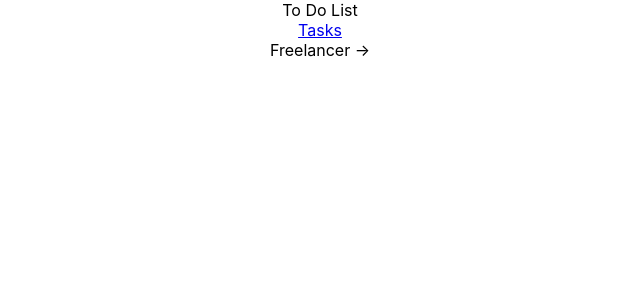
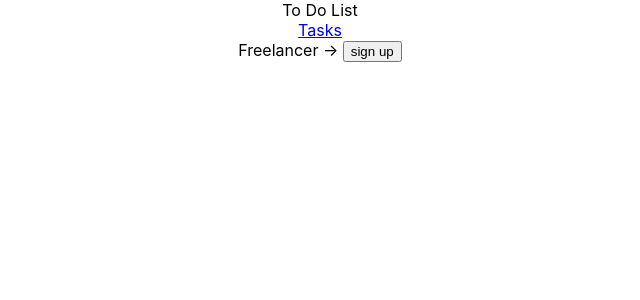
Before and after one commit to NoraElshahat/to-do-list, a React (Create React App) app in the folder to-do-list/frontend/my-app/: page / in a window 1280 px wide. Shown: the top 300 px of the page, without its empty margins (320-960 px from the left). Built offline with nearby package versions, Linux system fonts and the light colour scheme.

Commit message:
save work

```diff
--- a/to-do-list/frontend/my-app/src/component/header/Header.js
+++ b/to-do-list/frontend/my-app/src/component/header/Header.js
@@ -1,10 +1,15 @@
+import axios from 'axios';
 import React from 'react';
 import { Link } from 'react-router-dom';
+import { useHistory } from 'react-router-dom';
 const Header = () => {
-  // function logout(e) {
-  //   e.preventDefault();
-  // }
+  let history = useHistory();
+  function signUp(e) {
+    e.preventDefault();
+    history.push('/sign-up');
+  }
   return (
+    <>
       <nav class="navbar navbar-expand-lg navbar-light bg-light">
         <div className="container">
           <a class="navbar-brand">To Do List</a>
@@ -15,15 +20,19 @@
               </Link>
             </div>
           </div>
-        <form class="form-inline my-2 my-lg-0">
+          <form class="form-inline my-2 my-lg-0" onSubmit={signUp}>
             {localStorage.getItem('freelance') == 'undefined'
               ? 'Client ->  '
               : 'Freelancer ->  '}
-          {localStorage.getItem('name')}
-          {/* <button className="btn btn-danger"> Log out</button> */}
+            {localStorage.getItem('name') ? (
+              localStorage.getItem('name')
+            ) : (
+              <button className="btn btn-success">sign up</button>
+            )}
           </form>
         </div>
       </nav>
+    </>
   );
 };
 
```
Lines whose indentation alone changed are shown as unchanged.
